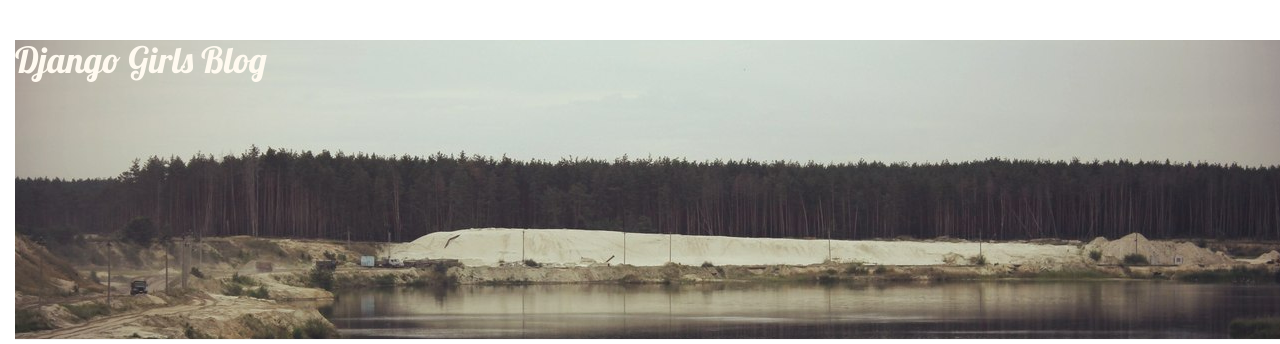
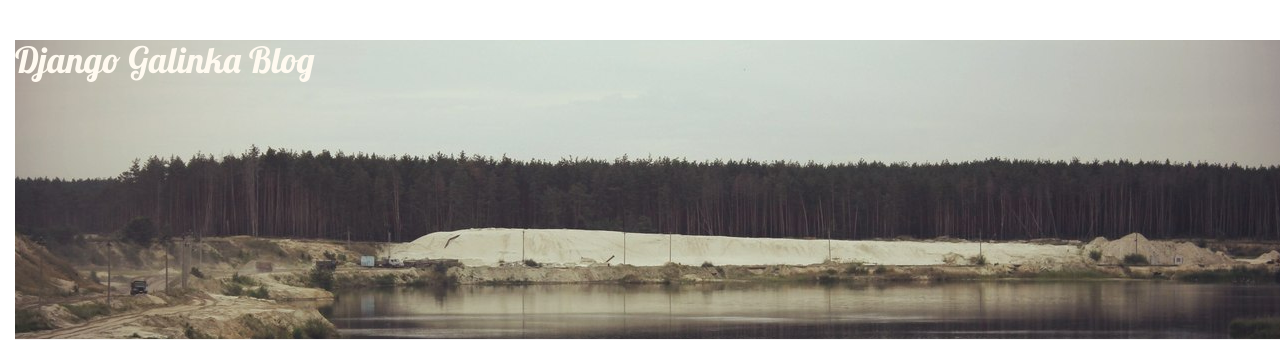
Before and after one commit to Galinka7/Watashi, a Django app: page / in a window 1280 px wide. Shown: the top 344 px of the page. Run offline with Django 3.2, Linux system fonts and the light colour scheme; data that the repository does not hold is empty; some libraries are stand-ins or nearby versions.

Commit message:
Changed the HTML for the site.

```diff
--- a/blog/templates/blog/post_list.html
+++ b/blog/templates/blog/post_list.html
@@ -9,7 +9,7 @@
   </head>
   <body>
       <div class="page-header">
-          <h1><a href="">Django Girls Blog</a></h1>
+          <h1><a href="">Django Galinka Blog</a></h1>
       </div>
 
       {% for post in posts %}
```
